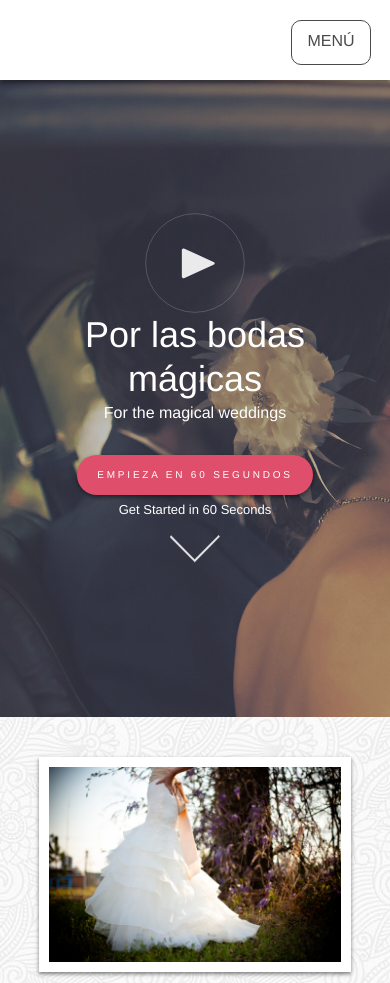
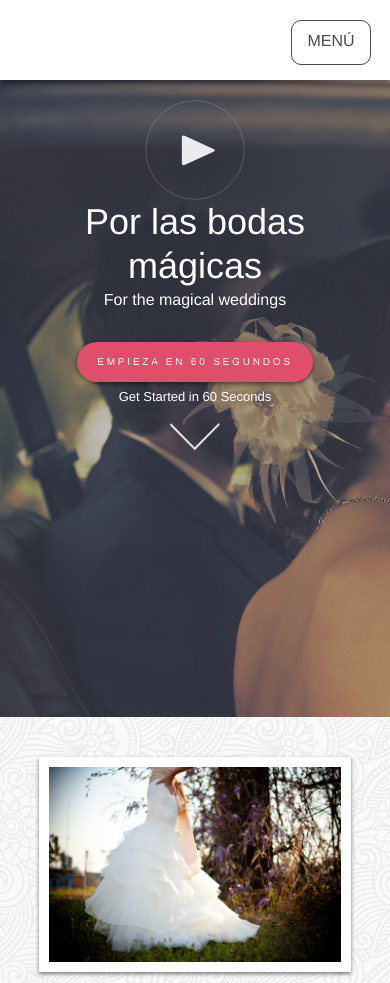
Before and after one commit to bodasoaxaca/sitioweb, a website: page src/jade/index.jade in a window 390 px wide. Shown: the top 983 px of the page. Drawn offline with nearby package versions, Linux system fonts and the light colour scheme; files that its build step writes are made by us from their sources; a script that the page names is missing; files whose address does not match are found by name; a web font is replaced by a local one.

Commit message:
centrado perfecto con flexbox inception es un sueño que el iphone 5 no pudo cumplir sniff

```diff
--- a/src/jade/_home/_hero.jade
+++ b/src/jade/_home/_hero.jade
@@ -1,5 +1,5 @@
 section.hero
-  .container.full-height
+  .container
     .row
       .hero__play
     .row.vertical
--- a/src/sass/3-modules/_hero.sass
+++ b/src/sass/3-modules/_hero.sass
@@ -4,13 +4,13 @@
   background: linear-gradient(rgba(34, 35, 37, 0.3), rgba(34, 35, 37, 0.3)), rgba(34, 35, 37,0.3) url('../img/hero.jpg')
   background-size: cover
 
-  .container
-    height: 100%
-
-  .full-height
-    display: flex
-    flex-direction: column
-    justify-content: center
+  // .container
+  //   height: 100%
+  //
+  // .full-height
+  //   display: flex
+  //   flex-direction: column
+  //   justify-content: center
 
   h1
     font-size: em(36px, 16px)
@@ -34,7 +34,7 @@
     +mq(small)
       height: 120px
       width: 120px
-      margin: 0
+      margin-top: 90px
 
   +e(cta)
     margin-top: 30px
```
Also changed, not shown: 1 other file.
